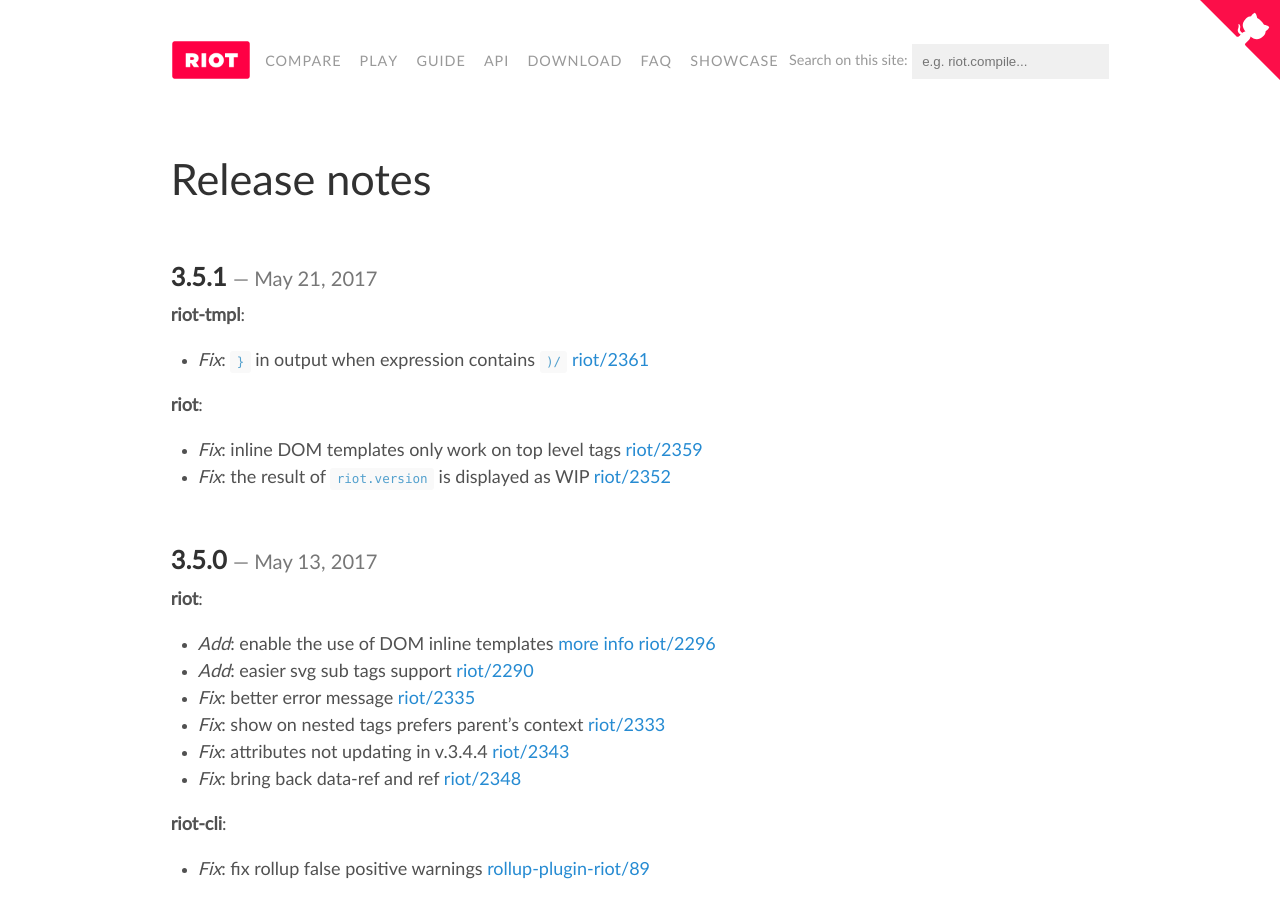
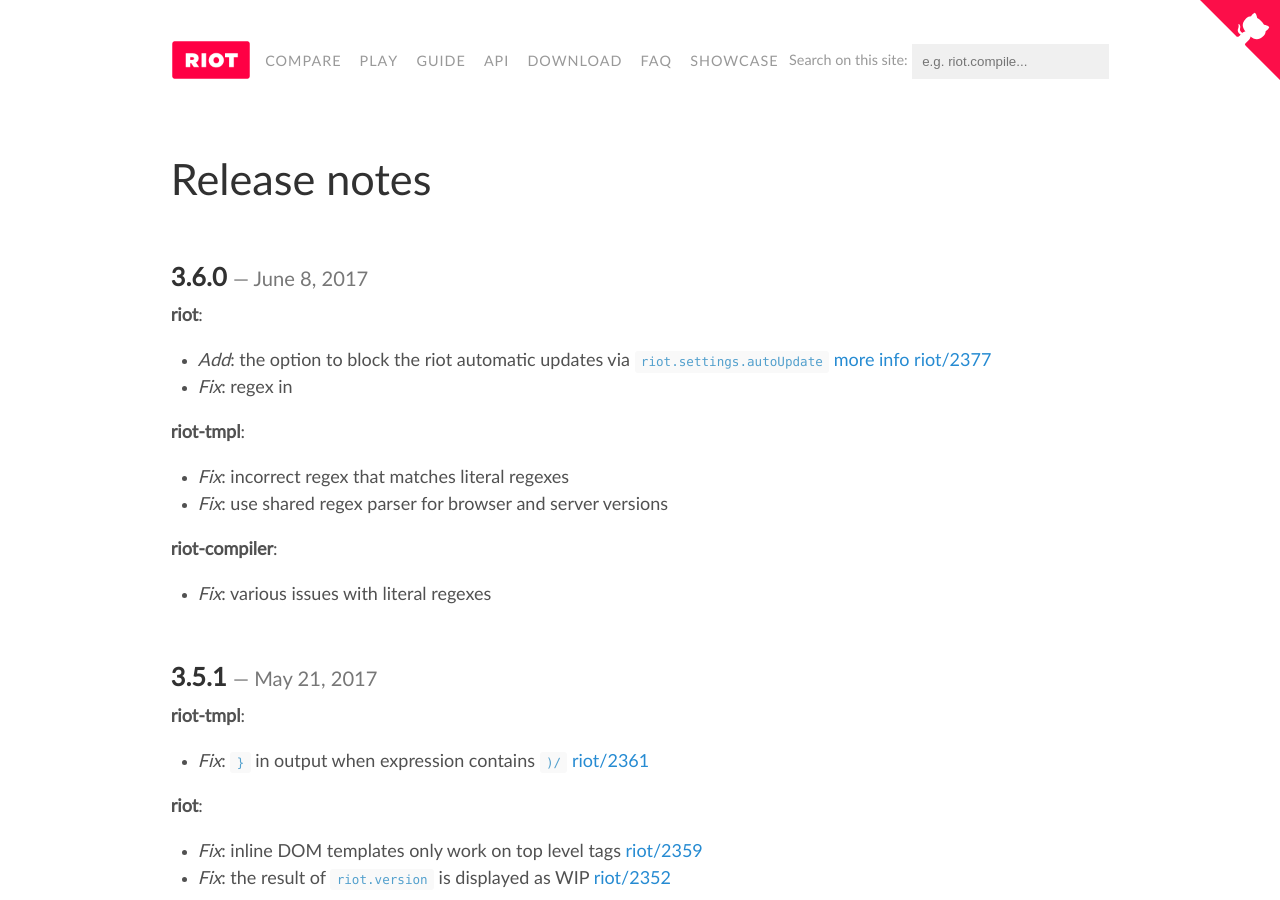
Before and after one commit to riot/riot.github.io, a Jekyll site: the page built from release-notes.md, in a window 1280 px wide and 900 px high. Built offline with Jekyll 4.4.1, drawn with Linux system fonts in a browser that asks for light colours; nearby versions of some CDN libraries; emoji names are drawn with the system emoji font; comment, search, counter and statistics services are not loaded.

Commit message:
added: release notes

```diff
--- a/_config.yml
+++ b/_config.yml
@@ -39,12 +39,11 @@
   email:             hello.riotjs@gmail.com
 
 # Custom vars
-minor_version:       3.5
+minor_version:       3.6
 v2_minor_version:    2.6
 
-version:             3.5.1
+version:             3.6.0
 v2_version:          2.6.8
-release_date:        May 13
 version_slurp:       Inline DOM templates, better expessions errors reporting
 v2_version_slurp:    Security patch agains XSS injections
 repo:                https://github.com/riot/riot
@@ -52,7 +51,7 @@
 gitter:              https://gitter.im/riot/riot
 # Vars needed for the compare.md page
 
-size_min:            10.02
+size_min:            10.44
 riot_route_size_min: 1.77
 
 polymer:
--- a/release-notes.md
+++ b/release-notes.md
@@ -5,6 +5,22 @@
 ---
 
 # {{ page.title }}
+
+## 3.6.0 *June 8, 2017*
+
+__riot__:
+
+  - _Add_: the option to block the riot automatic updates via `riot.settings.autoUpdate` [more info](/api/misc/#autoupdate) [riot/2377](https://github.com/riot/riot/issues/2377)
+  - _Fix_: regex in <script> function breaks compiler [riot/2369](https://github.com/riot/riot/issues/2369)
+
+__riot-tmpl__:
+
+  - _Fix_: incorrect regex that matches literal regexes
+  - _Fix_: use shared regex parser for browser and server versions
+
+__riot-compiler__:
+
+  - _Fix_: various issues with literal regexes
 
 ## 3.5.1 *May 21, 2017*
 
```
Also changed, not shown: api/misc.md (+10 -0 lines).
